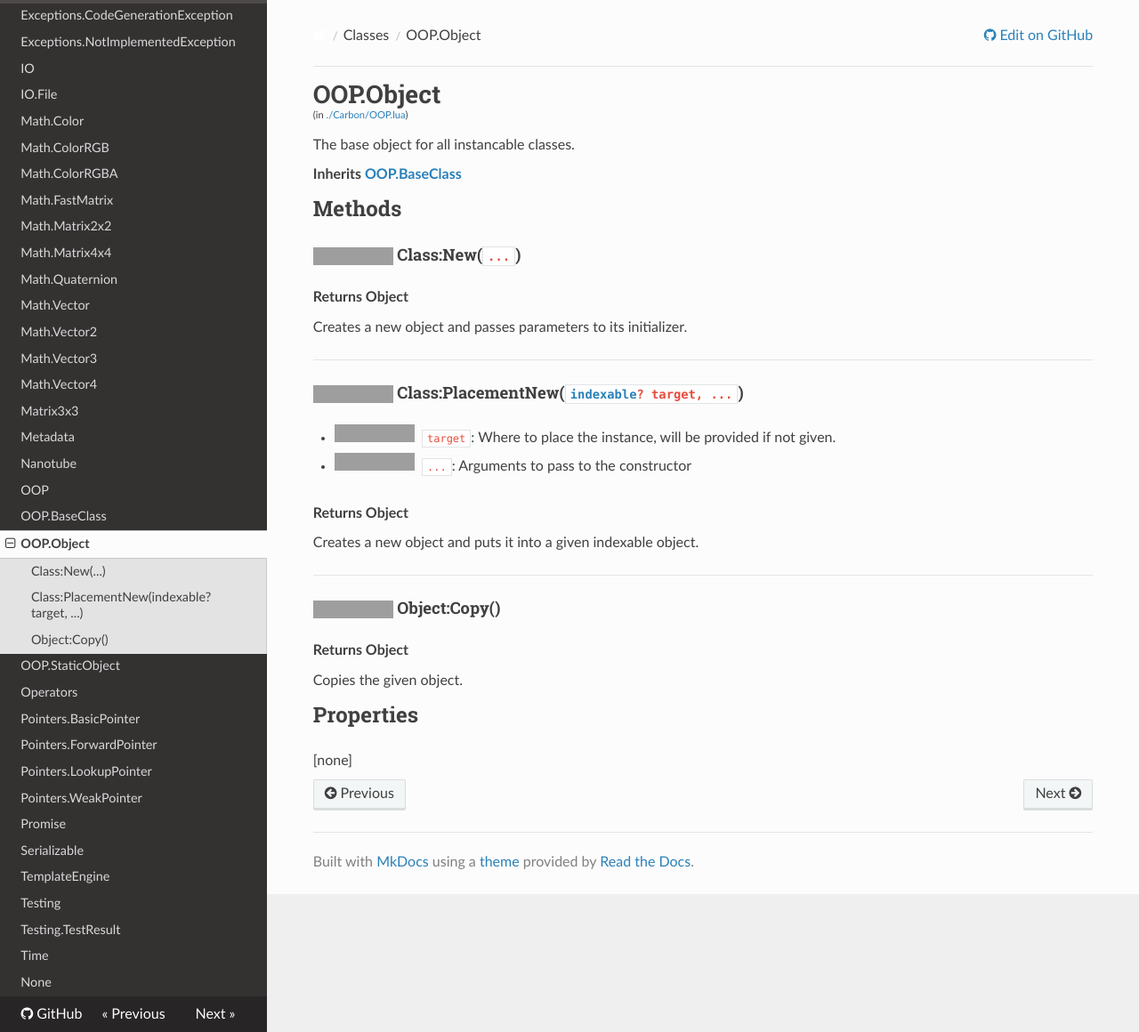
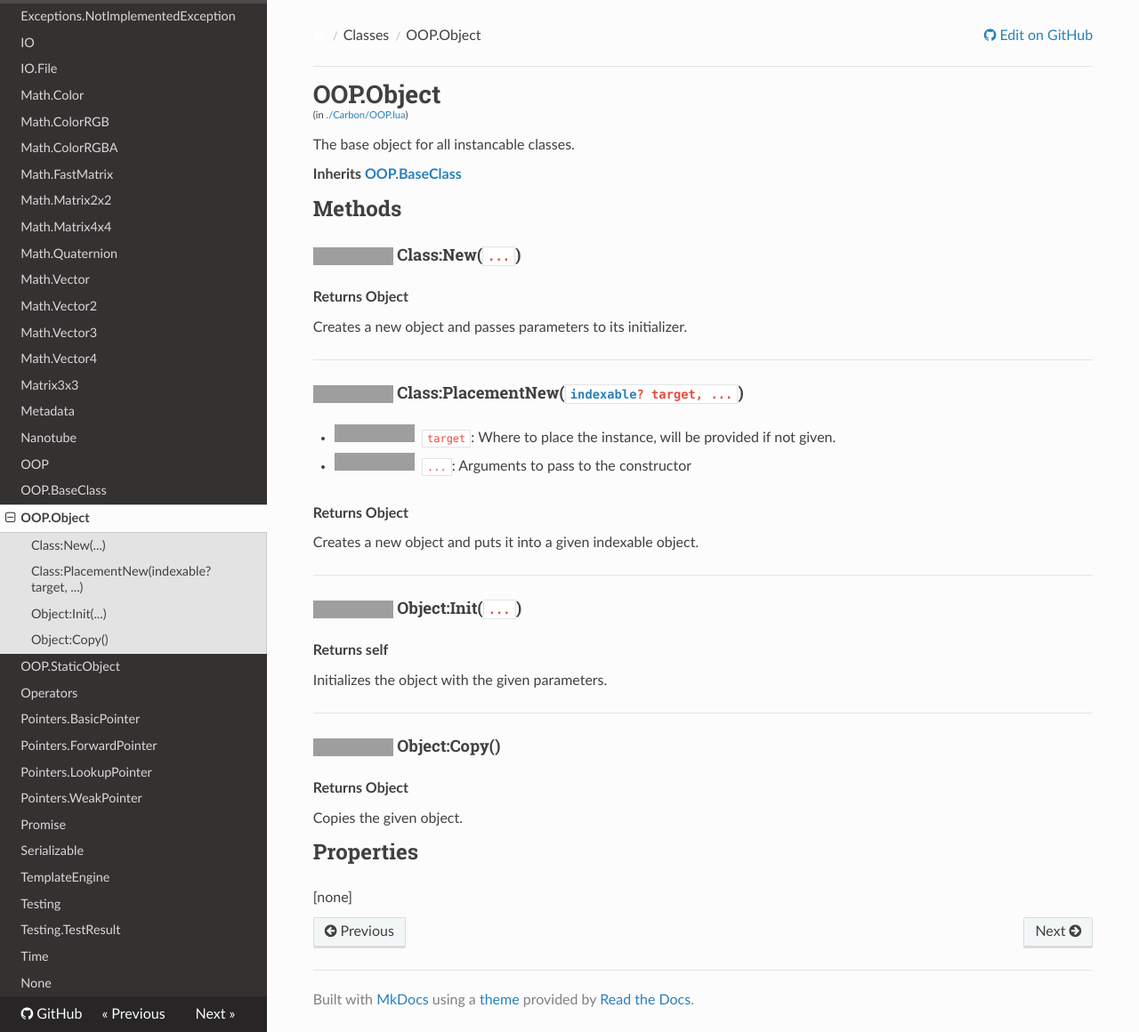
Before and after one commit to lua-carbon/carbon, an MkDocs documentation site: the page built from docs/Classes/OOP.Object.md, in a window 1280 px wide and 1160 px high. Shown: the whole window at 89% size. Built offline with MkDocs 1.6.1, drawn with Linux system fonts in a browser that asks for light colours; nearby versions of some CDN libraries; old or Windows-style settings are respelled for this version of MkDocs; grey boxes are pictures that could not be loaded.

```diff
--- a/docs/Classes/OOP.Object.md
+++ b/docs/Classes/OOP.Object.md
@@ -24,6 +24,14 @@
 Creates a new object and puts it into a given indexable object.
 
 <hr/>
+#### ![public](https://img.shields.io/badge/%20-public-11b237.svg?style=flat-square) Object:Init(<code>...</code>)
+
+
+**Returns  self**
+
+Initializes the object with the given parameters.
+
+<hr/>
 #### ![public](https://img.shields.io/badge/%20-public-11b237.svg?style=flat-square) Object:Copy()
 
 
```
Also changed, not shown: 4 other files.
